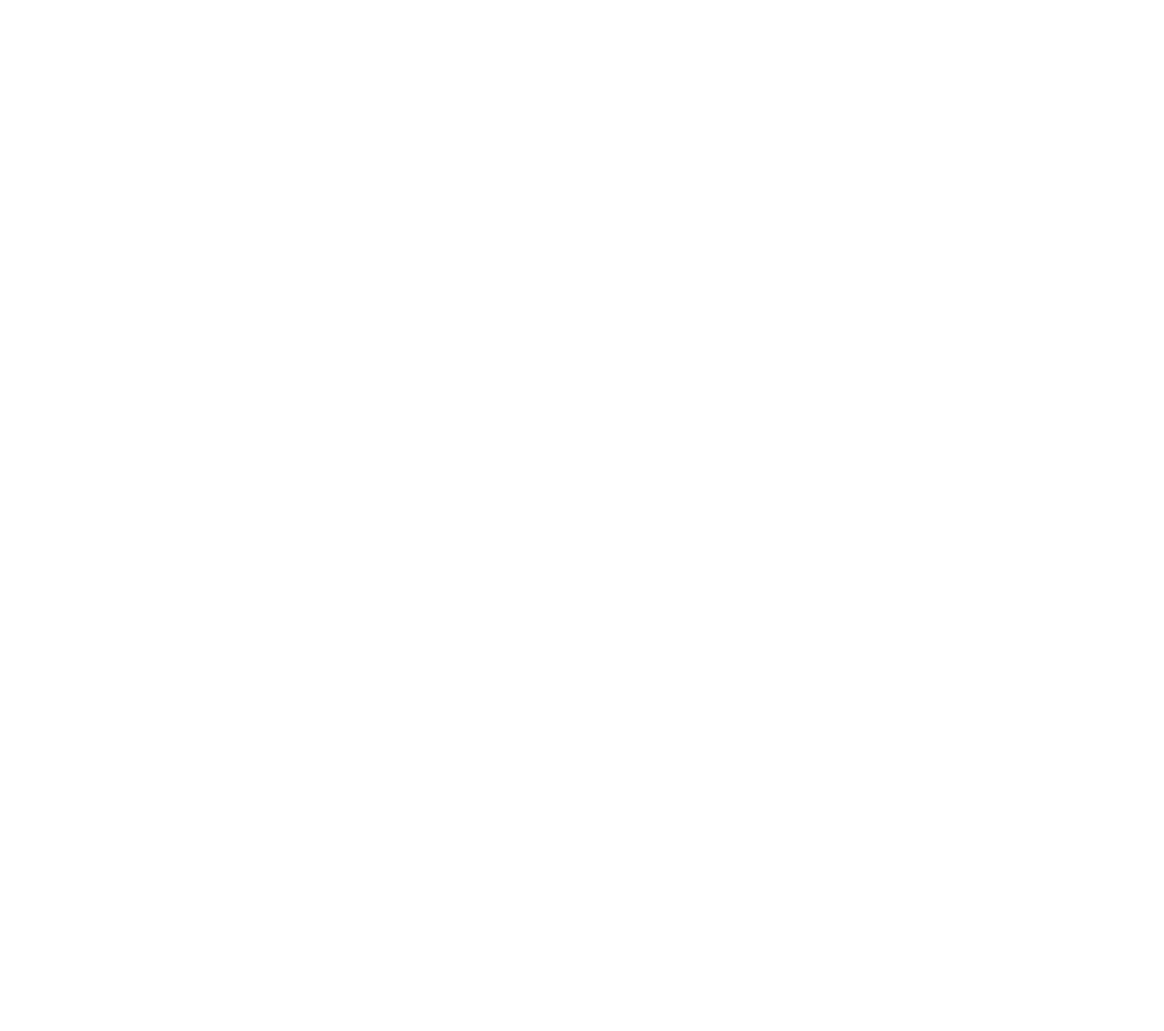
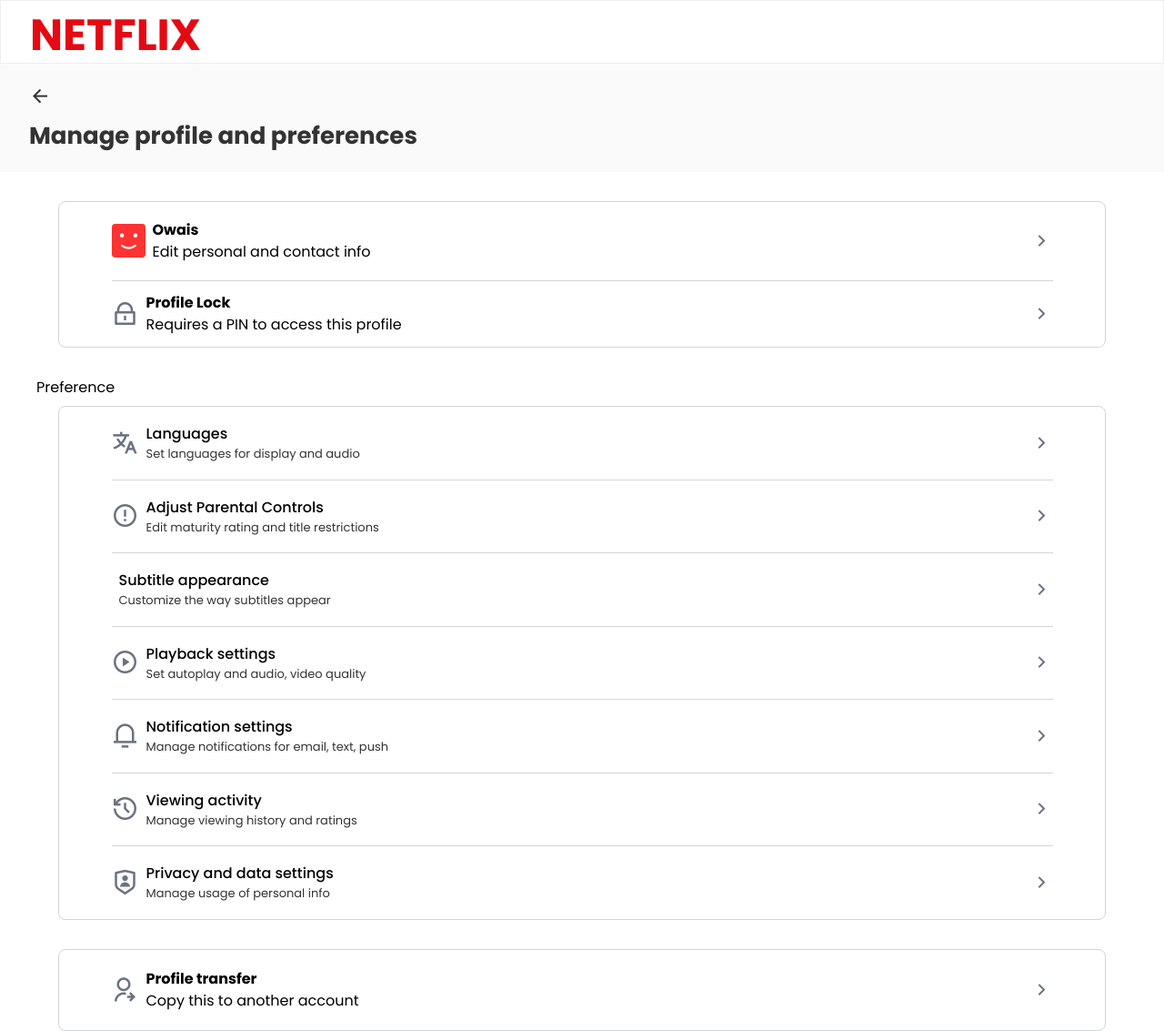
Before and after one commit to OwaisAbdullah644/Netflix-Clone, a React (Vite) app: page /profilePreference in a window 1280 px wide. Before the commit this address had no page. Shown: the whole page at 91% size. Before the commit the page ends 800 px from the top, so only its background shows below. Built offline with nearby package versions, Linux system fonts and the light colour scheme.

Commit message:
Completed seting page

```diff
--- a/src/App.jsx
+++ b/src/App.jsx
@@ -10,6 +10,7 @@
 import RegForm from './pages/RegForm'
 import Browse from './pages/Browse'
 import ManageProfiles from './pages/ManageProfiles'
+import ProfilePreference from './pages/ProfilePreference'
 
 const App = () => {
   return (
@@ -24,9 +25,11 @@
         <Route path='/login' element={<Login/>}></Route>
         <Route path='/registration' element={<Registration step={<> STEP <span className='font-medium'>2</span> OF <span className='font-medium'>3</span> </>} setting={<> <p>Finish setting up your <br /> account</p> </>} personalized={<> <p>Netflix is personalized for you. <br /> Create a password to watch on <br /> any device at any time.</p> </>}/>}></Route>
         <Route path='/regForm' element={<RegForm step={<> STEP <span className='font-medium'>2</span> OF <span className='font-medium'>3</span> </>} member={<>Create a password to start <br /> your membership </>} paperwork={<> Just a few more steps and you're done! <br />
-We hate paperwork, too. </>}/>}/>
+          We hate paperwork, too. </>}/>}/>
           <Route path='/browse' element={<Browse title={"Who's watching"} profileButton={"Manage profile"} addButton={"Add Profile"}/>}/>
           <Route path='/manageProfiles' element={<ManageProfiles />} />
+
+          <Route path='/profilePreference' element={<ProfilePreference/>}/>
       </Routes>
       </BrowserRouter>
     </>
--- a/src/components/HeaderSection.jsx
+++ b/src/components/HeaderSection.jsx
@@ -3,7 +3,7 @@
 const HeaderSection = () => {
   return (
     <>
-       <div className='flex justify-between px-2 border border-[#eeeeee] py-4'>
+       <div className='flex justify-between px-2 border border-[#eeeeee] py-4 relative'>
         {/* <img src="netflix-logo.svg" alt="Netflix-Logo" className='h-20 pb-6'/> */}
         <h1 className='text-[#e50913] font-bold sm:text-[40px] text-2xl xs:text-5xl md:text-5xl md:pl-6 md:pt-2'>NETFLIX</h1>
         <p className='sm:pr-4 sm:text-1xl sm:pt-4 sm:font-semibold md:text-[19px] md:pl-6 md:pt-4'>Sign in</p>
--- a/src/components/NetflixAvatar.jsx
+++ b/src/components/NetflixAvatar.jsx
@@ -3,7 +3,7 @@
 const NetflixAvatar = ({
   color = "#ff0000",
   size = 100,
-  title = "Profile",
+  title = "",
   textColor = "#E5E5E5",
   className = "",
 }) => {
--- /dev/null
+++ b/src/components/preference/ManageSection.jsx
@@ -0,0 +1,40 @@
+import React from 'react'
+import NetflixAvatar from '../NetflixAvatar'
+
+const ManageSection = () => {
+  return (
+    <>
+
+<div className="mt-8 grid grid-cols-1 w-[90%] mx-auto border border-gray-300 rounded-lg">
+  <div className="flex items-center justify-between py-3 w-[90%] mx-auto hover:cursor-pointer hover:bg-[#f2f2f2]/36">
+    <div className="flex items-center gap-2">
+      <NetflixAvatar color="#ff3333" size={37} className="cursor-pointer pt-2" />
+      <div>
+        <p className="text-[16px] font-bold">Owais</p>
+        <p>Edit personal and contact info</p>
+      </div>
+    </div>
+
+    <i className="ri-arrow-right-s-line text-2xl text-gray-500"></i>
+  </div>
+
+  <div className="border-t border-gray-300 w-[90%] mx-auto"></div>
+
+     <div className="flex items-center justify-between py-3 w-[90%] mx-auto hover:cursor-pointer hover:bg-[#f2f2f2]/36">
+    <div className="flex items-center gap-2">
+      <i class="ri-lock-line text-3xl text-gray-500"></i>
+      <div>
+        <p className="text-[16px] font-bold">Profile Lock</p>
+        <p>Requires a PIN to access this profile</p>
+      </div>
+    </div>
+
+    <i className="ri-arrow-right-s-line text-2xl text-gray-500"></i>
+  </div>
+
+</div>
+    </>
+  )
+}
+
+export default ManageSection
--- /dev/null
+++ b/src/components/preference/PreferenceNavbar.jsx
@@ -0,0 +1,36 @@
+import React, { useEffect, useState } from "react";
+
+const PreferenceNavbar = () => {
+  const [isScrolled, setIsScrolled] = useState(false);
+
+  useEffect(() => {
+    const handleScroll = () => setIsScrolled(window.scrollY > 0);
+    window.addEventListener("scroll", handleScroll);
+    return () => window.removeEventListener("scroll", handleScroll);
+  }, []);
+
+  return (
+    <>
+      <div className='flex justify-between px-2 border border-[#eeeeee] py-1.5 '>
+        <h1 className='text-[#e50913] font-bold sm:text-[40px] text-2xl xs:text-5xl md:text-5xl md:pl-6 md:pt-2'>NETFLIX</h1>
+        {/* <p className='sm:pr-4 sm:text-1xl sm:pt-4 sm:font-semibold md:text-[19px] md:pl-6 md:pt-4'>Sign in</p> */}
+      </div>
+      <div
+        className={`top-0 left-0 sticky px-8 w-full text-[#333333] py-2 bg-[#fafafa]  transition-all duration-300 z-50 ${
+          isScrolled ? "flex bg-white shadow-md gap-32 px-4 py-4" : "block px-4 py-5"
+        }`}
+      >
+        <i className="ri-arrow-left-line text-2xl font-medium cursor-pointer"></i>
+        <p
+          className={`font-bold ${
+            isScrolled ? "text-[16px]" : "text-[26px] mt-2"
+          }`}
+        >
+          Manage profile and preferences
+        </p>
+      </div>
+    </>
+  );
+};
+
+export default PreferenceNavbar;
--- /dev/null
+++ b/src/components/preference/ProfilePreferenceSection.jsx
@@ -0,0 +1,23 @@
+import React from 'react'
+import PreferenceNavbar from './PreferenceNavbar'
+import ManageSection from './ManageSection'
+import PreferenceSetting from './settings/PreferenceSetting'
+import ProfileTransfer from './settings/ProfileTransfer'
+
+const ProfilePreferenceSection = () => {
+  return (
+    <>
+
+
+
+        <PreferenceNavbar/>
+          <ManageSection/>
+        <PreferenceSetting/>
+        <ProfileTransfer/>
+
+
+    </>
+  )
+}
+
+export default ProfilePreferenceSection
--- /dev/null
+++ b/src/components/preference/settings/PreferenceSetting.jsx
@@ -0,0 +1,44 @@
+import React from 'react';
+import NetflixAvatar from '../../NetflixAvatar';
+
+const PreferenceSetting = () => {
+  const settingsSections = [
+    { icon: "ri-translate-2", title: "Languages", description: "Set languages for display and audio" },
+    { icon: "ri-error-warning-line", title: "Adjust Parental Controls", description: "Edit maturity rating and title restrictions" },
+    { icon: "ri-subtitle", title: "Subtitle appearance", description: "Customize the way subtitles appear" },
+    { icon: "ri-play-circle-line", title: "Playback settings", description: "Set autoplay and audio, video quality" },
+    { icon: "ri-notification-3-line", title: "Notification settings", description: "Manage notifications for email, text, push" },
+    { icon: "ri-history-line", title: "Viewing activity", description: "Manage viewing history and ratings" },
+    { icon: "ri-shield-user-line", title: "Privacy and data settings", description: "Manage usage of personal info" },
+  ];
+
+  return (
+    <div className="mt-8">
+      <div className="pl-10 pb-2">
+        <p>Preference</p>
+      </div>
+      <div className="grid grid-cols-1 w-[90%] mx-auto border border-gray-300 rounded-lg">
+        {settingsSections.map((section, index) => (
+          <div key={index}>
+            <div className="flex items-center justify-between py-4.5 w-[90%] mx-auto hover:cursor-pointer hover:bg-[#f2f2f2]/36">
+              <div className="flex items-center gap-2 ">
+                <i className={`${section.icon} text-3xl text-gray-500`}></i>
+                <div>
+                  <p className="text-[16px] font-medium">{section.title}</p>
+                  <p className='text-[13px] text-[#333]'>{section.description}</p>
+                </div>
+              </div>
+              <i className="ri-arrow-right-s-line text-2xl text-gray-500"></i>
+            </div>
+
+            {index !== settingsSections.length - 1 && (
+              <div className="border-t border-gray-300 w-[90%] mx-auto"></div>
+            )}
+          </div>
+        ))}
+      </div>
+    </div>
+  );
+};
+
+export default PreferenceSetting;
--- /dev/null
+++ b/src/components/preference/settings/ProfileTransfer.jsx
@@ -0,0 +1,40 @@
+import React from 'react'
+
+const ProfileTransfer = () => {
+
+
+      const settingsSections = [
+     { icon: "ri-user-shared-line", title: "Profile transfer", description: "Copy this to another account" },
+  ];
+
+
+  return (
+    <>
+    <div className="mt-8">
+
+      <div className="grid grid-cols-1 w-[90%] mx-auto border border-gray-300 rounded-lg">
+        {settingsSections.map((section, index) => (
+          <div key={index}>
+            <div className="flex items-center justify-between py-5 w-[90%] mx-auto">
+              <div className="flex items-center gap-2">
+                <i className={`${section.icon} text-3xl text-gray-500`}></i>
+                <div>
+                  <p className="text-[16px] font-bold">{section.title}</p>
+                  <p>{section.description}</p>
+                </div>
+              </div>
+              <i className="ri-arrow-right-s-line text-2xl text-gray-500"></i>
+            </div>
+
+            {index !== settingsSections.length - 1 && (
+              <div className="border-t border-gray-300 w-[90%] mx-auto"></div>
+            )}
+          </div>
+        ))}
+      </div>
+    </div>
+    </>
+  )
+}
+
+export default ProfileTransfer
--- /dev/null
+++ b/src/pages/ProfilePreference.jsx
@@ -0,0 +1,16 @@
+import React from 'react'
+import HeaderSection from '../components/HeaderSection'
+import ProfilePreferenceSection from '../components/preference/ProfilePreferenceSection'
+import SignUpFooterSection from '../components/SignUpFooterSection'
+
+const ProfilePreference = () => {
+  return (
+    <>
+
+    {/* <HeaderSection/> */}
+      <ProfilePreferenceSection/>
+       </>
+  )
+}
+
+export default ProfilePreference
```
